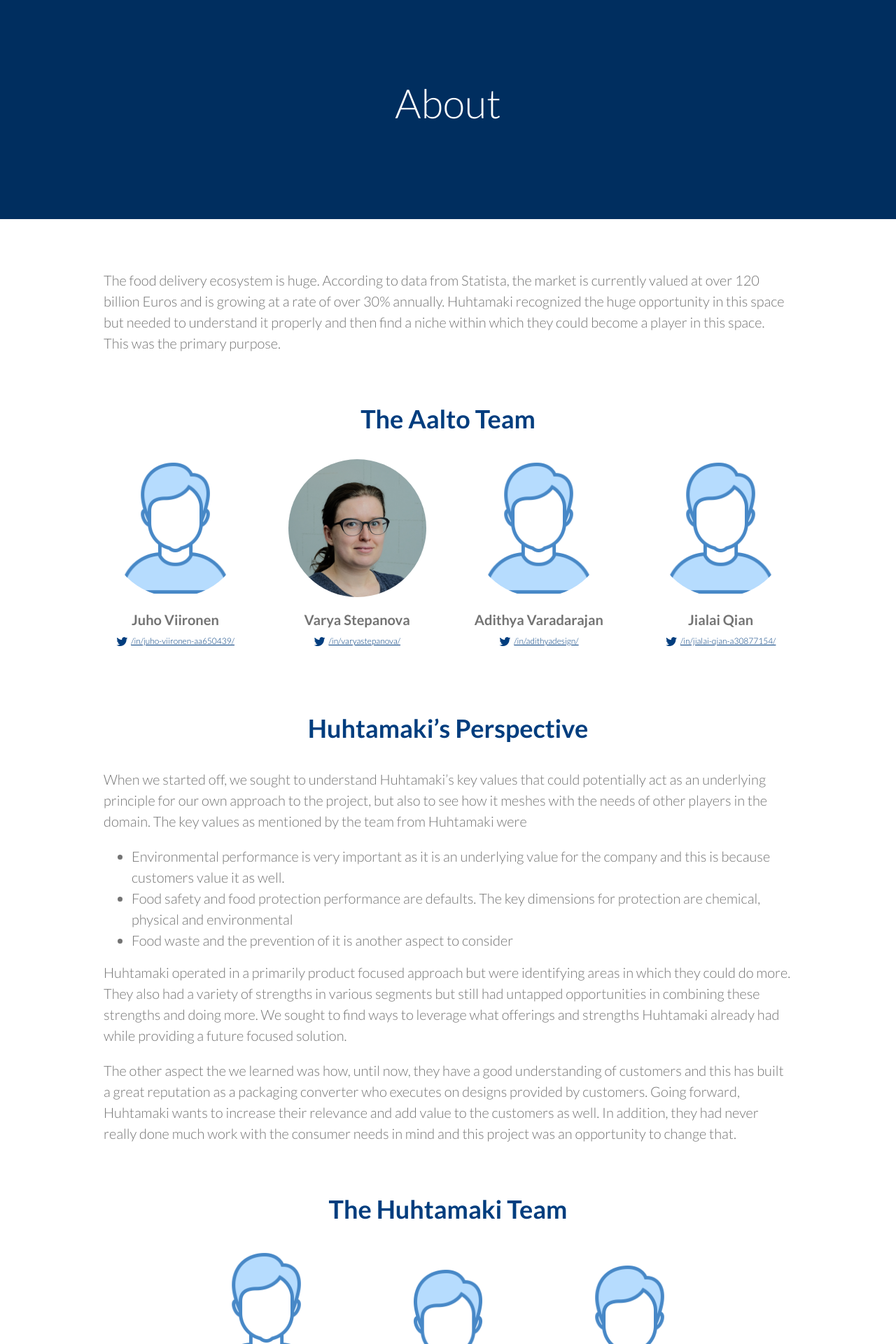
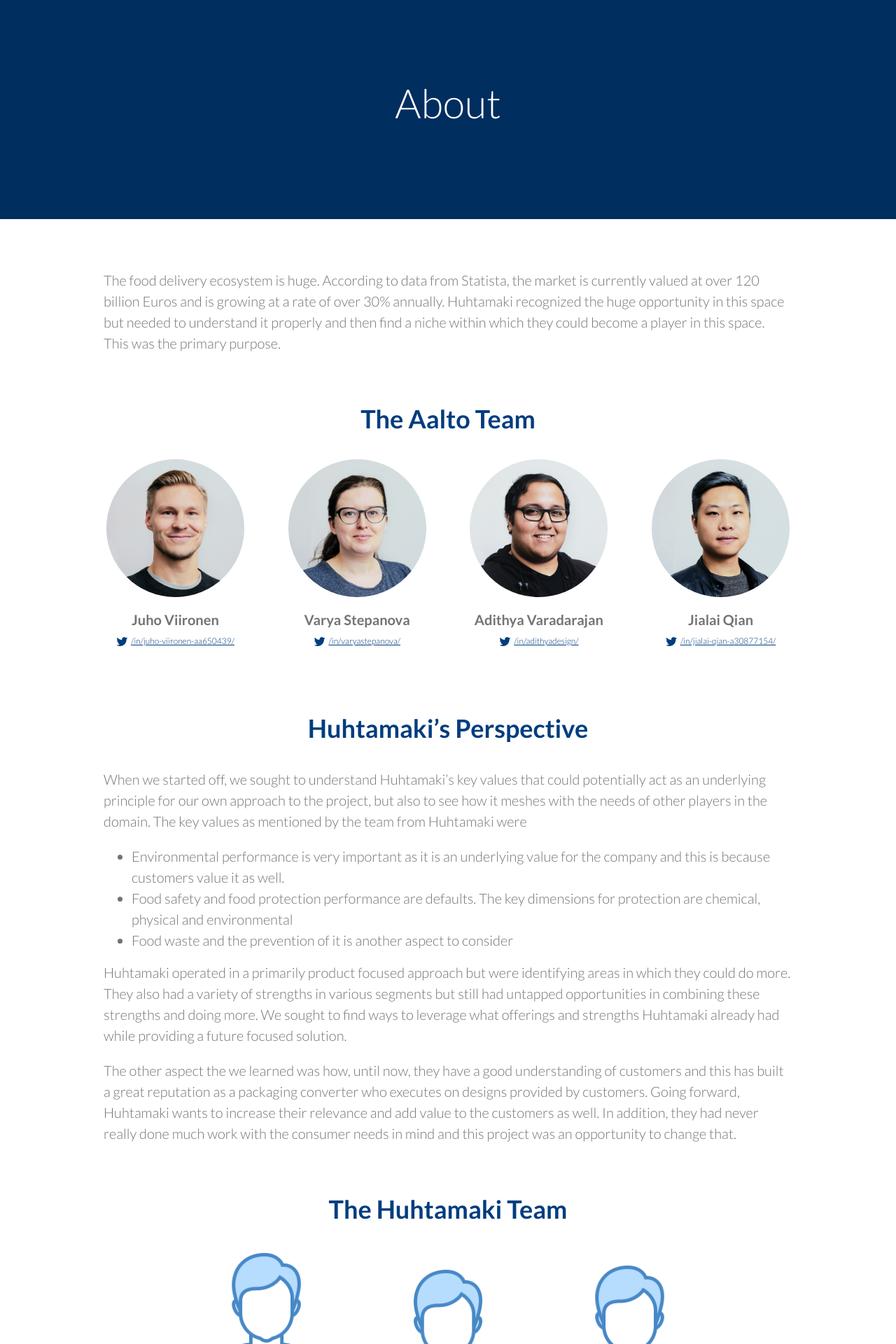
Before and after one commit to crackdev01/food-delivery-packaging, a Jekyll site: the page built from about.md, in a window 1280 px wide. Shown: the top 1920 px of the page at 70% size. Built offline with Jekyll 4.4.1, drawn with Linux system fonts in a browser that asks for light colours; nearby versions of some CDN libraries.

Commit message:
Team images

```diff
--- a/about.md
+++ b/about.md
@@ -14,7 +14,7 @@ The food delivery ecosystem is huge. According to data from Statista, the market
 
 <div class="team-card" markdown="1">
 
-![](../assets/pictures/team/default.png){: .team-card__image}
+![](../assets/pictures/team/juho.jpg){: .team-card__image}
 #### Juho Viironen
 [/in/juho-viironen-aa650439/](https://www.linkedin.com/in/juho-viironen-aa650439/){: .team-card__linkedin}
 
@@ -30,7 +30,7 @@ The food delivery ecosystem is huge. According to data from Statista, the market
 
 <div class="team-card" markdown="1">
 
-![](../assets/pictures/team/default.png){: .team-card__image}
+![](../assets/pictures/team/adi.jpg){: .team-card__image}
 #### Adithya Varadarajan
 [/in/adithyadesign/](https://www.linkedin.com/in/adithyadesign/){: .team-card__linkedin}
 
@@ -38,7 +38,7 @@ The food delivery ecosystem is huge. According to data from Statista, the market
 
 <div class="team-card" markdown="1">
 
-![](../assets/pictures/team/default.png){: .team-card__image}
+![](../assets/pictures/team/jialai.jpg){: .team-card__image}
 #### Jialai Qian
 [/in/jialai-qian-a30877154/](https://www.linkedin.com/in/jialai-qian-a30877154/){: .team-card__linkedin}
 
```
Also changed, not shown: assets/pictures/team/adi.jpg (added), assets/pictures/team/jialai.jpg (added), assets/pictures/team/juho.jpg (added), assets/pictures/team/varya.jpg.
